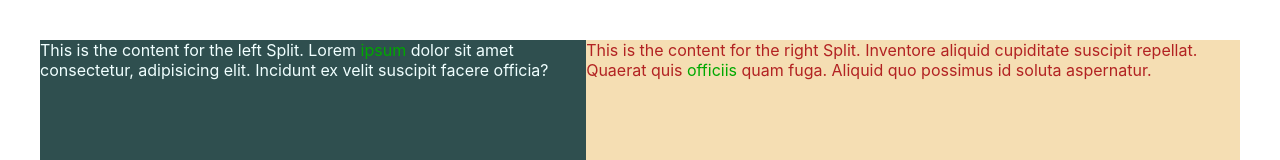
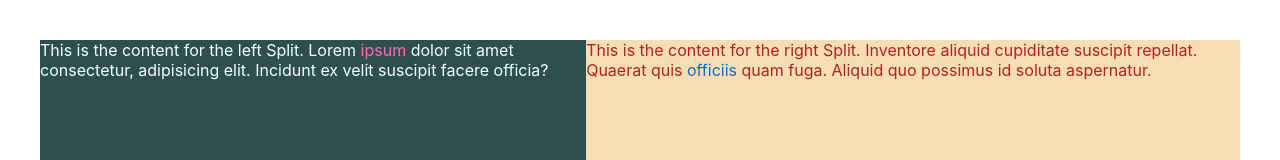
Before and after one commit to john-azzaro/Study-React-Custom-Tooltip-Component, a React (Create React App) app in the folder tooltip-component-study/: page / in a window 1280 px wide. Shown: the top 160 px of the page. Built offline with nearby package versions, Linux system fonts and the light colour scheme.

Commit message:
inline styling example

```diff
--- a/tooltip-component-study/src/App.js
+++ b/tooltip-component-study/src/App.js
@@ -4,12 +4,12 @@ import Tooltip from './composition/Tooltip';
 import './App.css';
 
 const firstTooltip = (
-  <Tooltip message='tooltip message'>
+  <Tooltip color='hotpink' message='tooltip message'>
     ipsum
   </Tooltip>
 )
 const secondTooltip = (
-  <Tooltip message='another tooltip message'>
+  <Tooltip color='#126BCC' message='another tooltip message'>
     officiis
   </Tooltip>
 )
--- a/tooltip-component-study/src/composition/Tooltip.js
+++ b/tooltip-component-study/src/composition/Tooltip.js
@@ -3,11 +3,11 @@ import './Tooltip.css';
 
 function Tooltip(props) {
   return (
-    <span className="Tooltip">
-      <span className="Tooltip-content">
+    <span className="Tooltip" >
+      <span className="Tooltip-content" style={{ color: props.color }}>
         {props.children}
       </span>
-      <div className="Tooltip-message">
+      <div className="Tooltip-message" style={{ color: props.color }}>
         {props.message}
       </div>
     </span>
```
Also changed, not shown: 1 other file (tests, documents, lock files or other folders).
